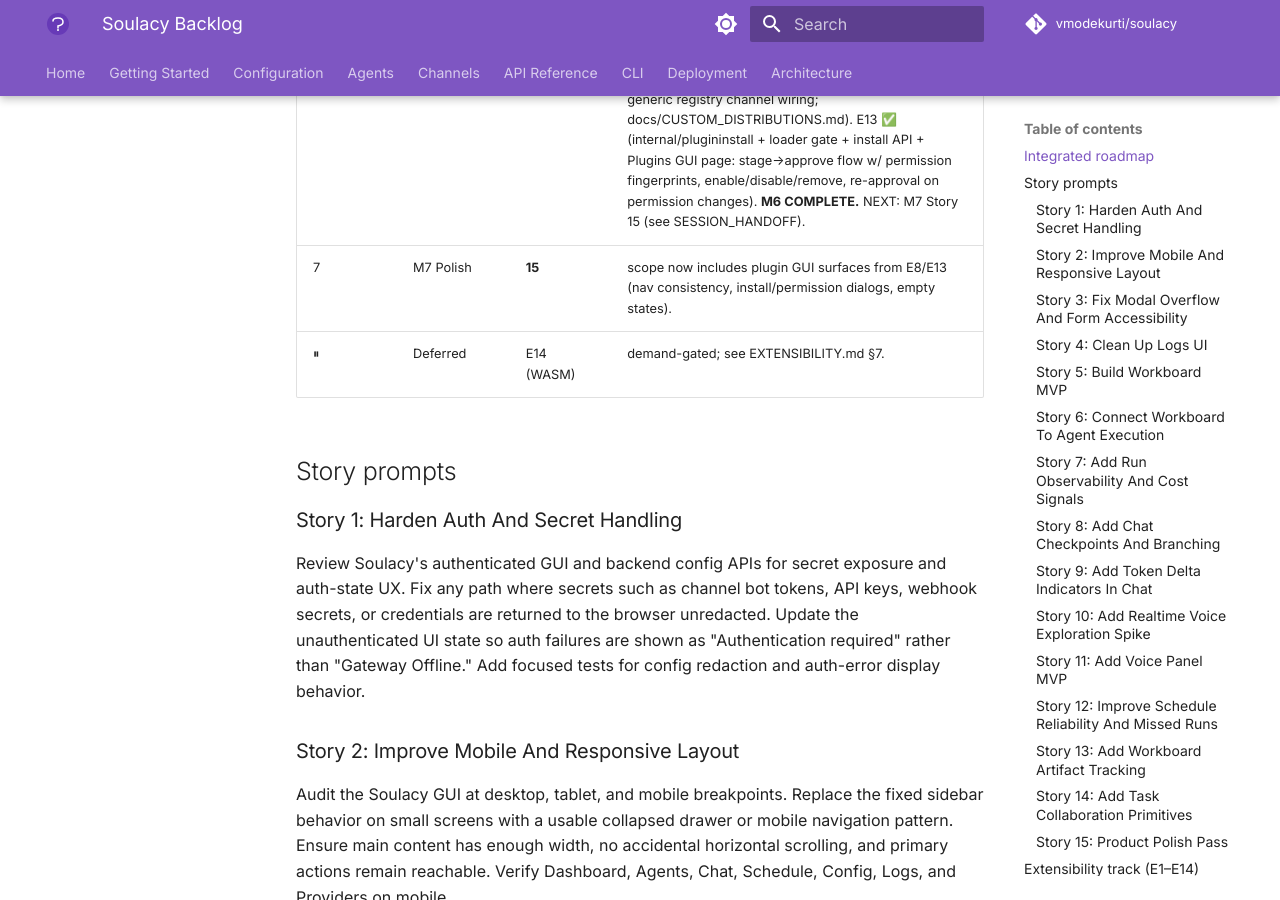
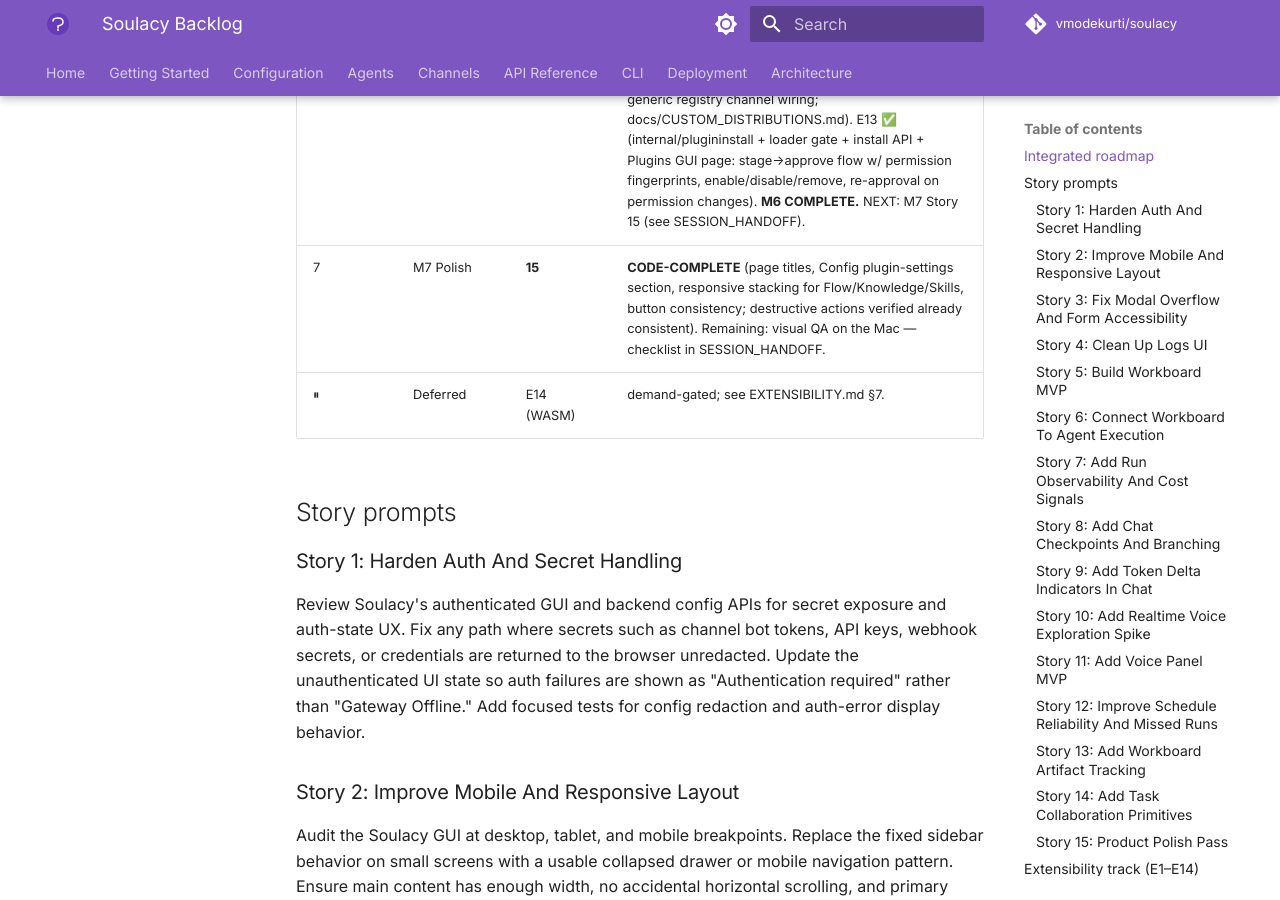
Before and after one commit to vmodekurti/soulacy, an MkDocs documentation site: the page built from docs/BACKLOG.md, in a window 1280 px wide and 900 px high, scrolled down 1708 px. Built offline with MkDocs 1.6.1 and Material for MkDocs 9.7.7, drawn with Linux system fonts in a browser that asks for light colours; comment, search, counter and statistics services are not loaded; the version menu is left out.

Commit message:
docs: handoff + backlog — Story 15 code-complete; roadmap done pending Mac visual QA

```diff
--- a/docs/BACKLOG.md
+++ b/docs/BACKLOG.md
@@ -27,7 +27,7 @@
 | ✅ | M4 Voice | **10 → 11** | done (session 6). Spike (docs/VOICE_SPIKE.md): sidecar/control-plane approach confirmed, OpenAI-first; PoC sidecar passes conformance. MVP: voice.provider config → /api/v1/voice/status + /ephemeral (key minted host-side, never in browser persistently), Chat 🎤 push-to-talk panel (WebRTC direct to provider, live transcripts attach to session, usage indicator, graceful fallback). Verify mic flow on the Mac with a real key. |
 | ✅ | M5 Reliability & workboard depth | **12 → 13 → 14** | done (session 6). Missed-run catch-up hardened + GUI copy; artifact tracking (run.artifact via E1, task-modal panel w/ download); collaboration primitives (owner/priority/tags/due date + comments & reviewer notes, idempotent column migrations, quiet card badges). |
 | 6 | M6 SDK & distribution | **E9 → E10 → E15 → E16 → E17 → E11 → E12 → E13** | E9 ✅, E10 ✅ (registry-routed built-ins + internal/app composition root; main.go is a 52-line shell), E15 ✅ (sdk/reasoning Strategy contract + registry, custom-loop conformance test), E16 ✅ (storage.RegisterMigration + internal/pluginmigrate: namespaced plugin_<id>_* tables in dedicated plugins.db, transactional, checksummed). E17 ✅ (plugins_config: parse + LoadedPlugin.Settings + redacted config API + write-preservation pinned). E11 ✅ (channeltest.RunAdapterSuite + providertest.RunProviderSuite + sdk/extchannel/sidecartest; protocol promoted to sdk/extchannel; kits run against all built-ins in CI). E12 ✅ (scripts/soulacybuild: --with module@version → builtins_extra.go + conformance gates + static binary; generic registry channel wiring; docs/CUSTOM_DISTRIBUTIONS.md). E13 ✅ (internal/plugininstall + loader gate + install API + Plugins GUI page: stage→approve flow w/ permission fingerprints, enable/disable/remove, re-approval on permission changes). **M6 COMPLETE.** NEXT: M7 Story 15 (see SESSION_HANDOFF). |
-| 7 | M7 Polish | **15** | scope now includes plugin GUI surfaces from E8/E13 (nav consistency, install/permission dialogs, empty states). |
+| 7 | M7 Polish | **15** | **CODE-COMPLETE** (page titles, Config plugin-settings section, responsive stacking for Flow/Knowledge/Skills, button consistency; destructive actions verified already consistent). Remaining: visual QA on the Mac — checklist in SESSION_HANDOFF. |
 | ⏸ | Deferred | E14 (WASM) | demand-gated; see EXTENSIBILITY.md §7. |
 
 ## Story prompts
```
